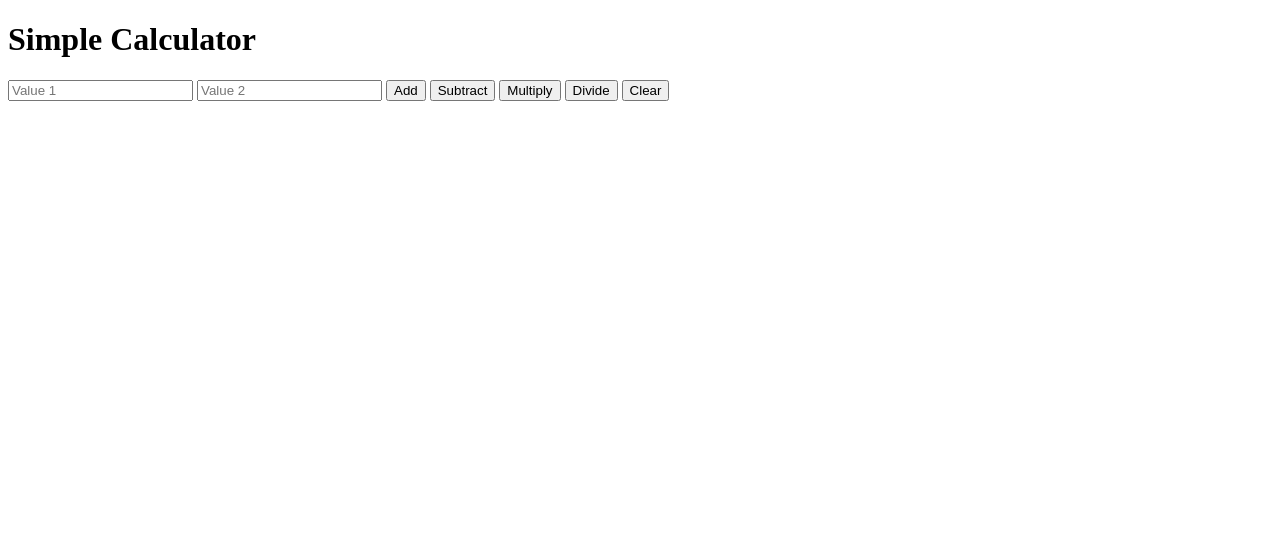
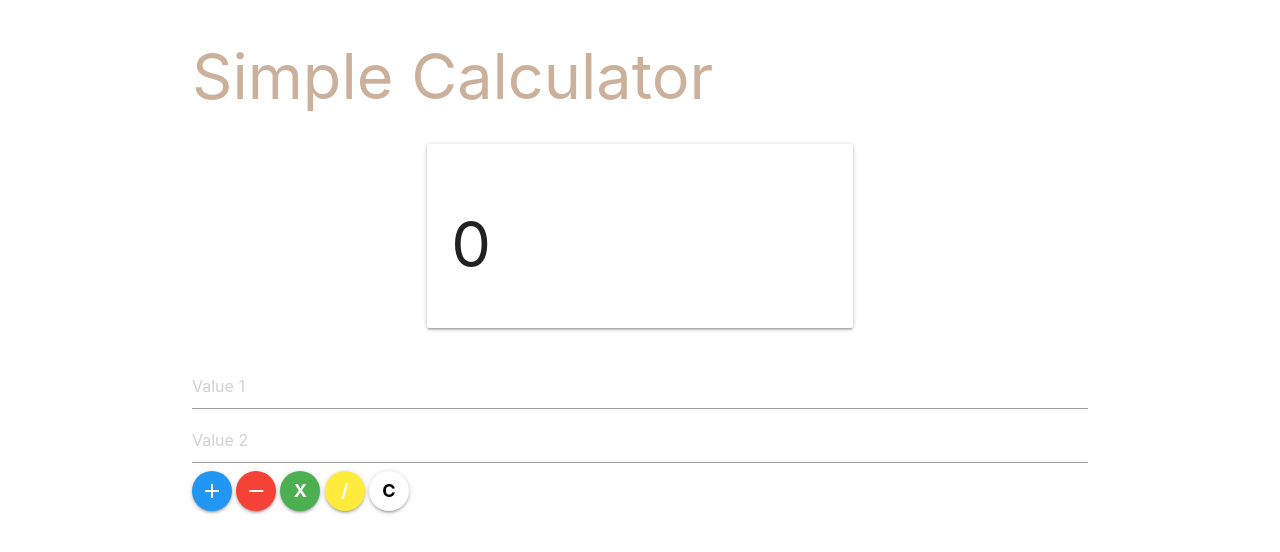
Before and after one commit to ConjecturesandRefutations/Basic-Calculator, a plain HTML site: page index.html in a window 1280 px wide. Drawn offline with nearby package versions, Linux system fonts and the light colour scheme.

Commit message:
done - fully functional and styled

```diff
--- a/index.html
+++ b/index.html
@@ -5,26 +5,57 @@
     <meta http-equiv="X-UA-Compatible" content="IE=edge">
     <meta name="viewport" content="width=device-width, initial-scale=1.0">
     <title>Calculator</title>
+    <link rel="stylesheet" href="https://cdnjs.cloudflare.com/ajax/libs/materialize/1.0.0/css/materialize.min.css">
+    <link href="https://fonts.googleapis.com/icon?family=Material+Icons" rel="stylesheet">
+    <script src="https://cdnjs.cloudflare.com/ajax/libs/materialize/1.0.0/js/materialize.min.js"></script>
+    <style type='text/css'>
+        .theme{
+            background: #cbb09c !important;
+        }
+        .theme-text{
+            color: #cbb09c !important;
+        }
+        #multiply, #divide, #clear{
+            font-size: larger;
+            font-weight: bold;
+        }
+
+    </style>
 </head>
 <body>
 
-<h1>Simple Calculator</h1>
+    <div class="container">
+
+<h1 class='theme-text'>Simple Calculator</h1>
 
 
 <!-- output -->
-<div type="text" id="output"></div>
+
+<div class="row">
+    <div class="col s12 m6 offset-m3">
+      <div class="card">
+        <div class="card-content">
+          <h1 id="output">0</h1>
+        </div>
+      </div>
+    </div>
+  </div>
+
 
 <!-- inputs -->
 <input type="text" id="input1" placeholder="Value 1">
 <input type="text" id="input2" placeholder="Value 2">
 
 <!-- buttons -->
-<button>Add</button>
-<button>Subtract</button>
-<button>Multiply</button>
-<button>Divide</button>
-<button>Clear</button>
+<button onclick="add()" class="btn-floating blue"><i class="material-icons">add</i></button>
+<button onclick="subtract()" class="btn-floating red"><i class="material-icons">remove</i></button>
+<button onclick="multiply()" class="btn-floating green" id="multiply">X</button>
+<button onclick="divide()" class="btn-floating yellow" id="divide">/</button>
+<button onclick="clearInputs()" id="clear" class="btn-floating white black-text">C</button>
+
+</div>
 
 <script src="script.js"></script>
+
 </body>
 </html>
--- a/script.js
+++ b/script.js
@@ -0,0 +1,33 @@
+function add(){
+    let input1 = parseInt(document.getElementById('input1').value);
+    let input2 = parseInt(document.getElementById('input2').value);
+    let output = input1 + input2
+    document.getElementById('output').innerHTML = output;
+}
+
+function subtract(){
+    let input1 = parseInt(document.getElementById('input1').value);
+    let input2 = parseInt(document.getElementById('input2').value);
+    let output = input1 - input2
+    document.getElementById('output').innerHTML = output;
+}
+
+function multiply(){
+    let input1 = parseInt(document.getElementById('input1').value);
+    let input2 = parseInt(document.getElementById('input2').value);
+    let output = input1 * input2
+    document.getElementById('output').innerHTML = output;
+}
+
+function divide(){
+    let input1 = parseInt(document.getElementById('input1').value);
+    let input2 = parseInt(document.getElementById('input2').value);
+    let output = input1 / input2
+    document.getElementById('output').innerHTML = output;
+}
+
+function clearInputs(){
+    document.getElementById('input1').value = '';
+    document.getElementById('input2').value = '';
+    document.getElementById('output').innerHTML = '0';
+}
```
